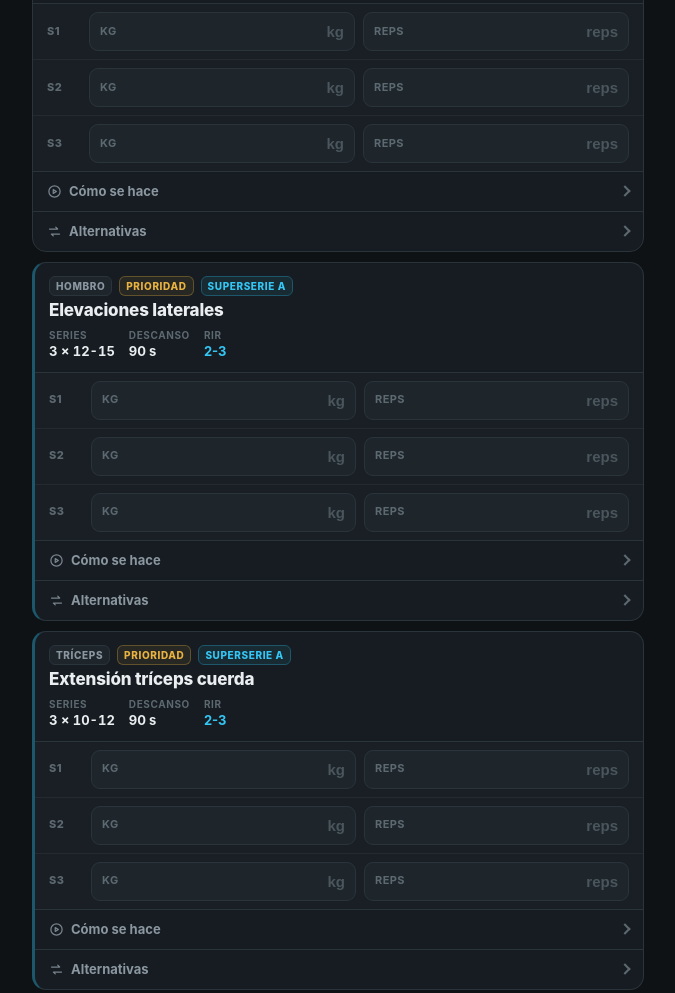
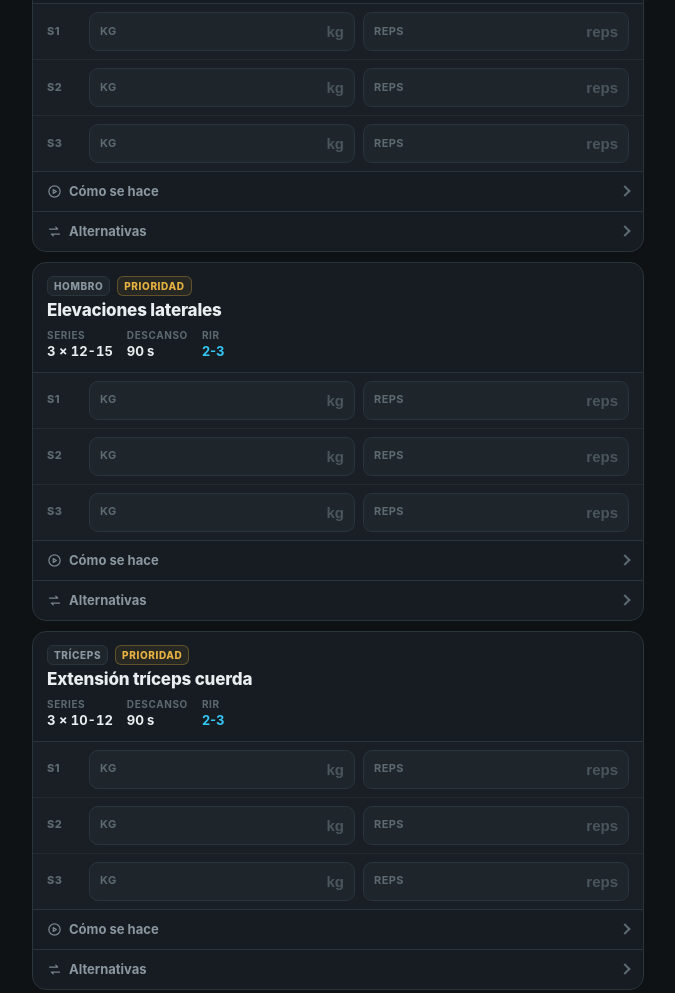
Before and after one commit to maxor69/rutina-cutting, a plain HTML site: page index.html in a window 1280 px wide. Shown: the part 912-1905 px from the top of the page, without its empty margins (302-977 px from the left). Drawn offline with Linux system fonts and the light colour scheme.

Commit message:
v2.2 — superseries fuera: series normales, una estacion a la vez
Las superseries mezclaban estaciones (mancuernas + polea), inviable en
gym comercial. Ahora todo es series normales con descanso completo (la
evidencia lo respalda: mas descanso = mas estimulo). Ejercicios recortados
a 4-5/dia para que igual entre en ~45 min. Balance bi/tri corregido.

Co-Authored-By: Claude Opus 4.8 (1M context) <noreply@anthropic.com>
Claude-Session: https://claude.ai/code/session_01PZQYpxFqvR9k6ce7cFxrBN

```diff
--- a/index.html
+++ b/index.html
@@ -311,7 +311,8 @@
       <ul class="tips">
         <li><b>Series efectivas, no relleno</b><small>Lo que crece es la serie dura (cerca del fallo) con tensión y rango completo. 6-8 series duras por músculo/sesión es el punto óptimo; más suma fatiga sin beneficio (volumen basura). Por eso: menos ejercicios, mejor ejecutados.</small></li>
         <li><b>2 series base, 3 en prioritarios</b><small>Pecho, espalda, hombro y brazos llevan la serie extra. Piernas 2x/semana en mantenimiento.</small></li>
-        <li><b>Descansos</b><small>Compuestos 2.5-3 min, superserie/aislados 90 s. Descanso largo = más estímulo por serie, necesitas menos series (Schoenfeld 2016).</small></li>
+        <li><b>Descansos</b><small>Compuestos 2.5-3 min, accesorios/aislados 90 s. Un ejercicio a la vez, sin apurar. Descanso largo = más estímulo por serie (Schoenfeld 2016).</small></li>
+        <li><b>Superseries: opcional</b><small>La rutina va toda en series normales, una estación a la vez (no tienes que ocupar dos aparatos). Solo encadena dos ejercicios si comparten la MISMA estación (misma polea o mismas mancuernas).</small></li>
         <li><b>Rango y estiramiento</b><small>Controla la fase de estiramiento (abajo). Entrenar el músculo estirado da igual o más crecimiento (Wolf 2024).</small></li>
         <li><b>Tempo</b><small>2 s de bajada controlada, ~1 s de subida. Sin rebotes.</small></li>
         <li><b>Progresión</b><small>Completas el tope de reps en todas las series al RIR objetivo → subes 2.5-5% la próxima vez.</small></li>
@@ -370,8 +371,8 @@ var DAYS=[
   ex:[
    E("Press banca barra","Pecho",3,"5-8","3 min",1,"",["Press mancuernas neutro","Press en máquina","Smith"],"Escápulas retraídas y pies firmes. Baja la barra al esternón sintiendo el estiramiento del pecho, empuja sin despegar los glúteos.","press de banca con barra tecnica"),
    E("Press inclinado mancuernas 30°","Pecho",3,"8-10","2.5 min",1,"",["Inclinado en Smith","Máquina inclinada"],"Banco a 30°. Baja hasta un buen estiramiento del pecho (esa fase estirada es la que más crece), sube sin chocar las mancuernas.","press inclinado con mancuernas"),
-   E("Elevaciones laterales","Hombro",3,"12-15","90 s",1,"A",["Polea unilateral","Máquina lateral"],"Codos algo flexionados. Sube guiando con los codos hasta la altura del hombro, baja lento controlando.","elevaciones laterales tecnica"),
-   E("Extensión tríceps cuerda","Tríceps",3,"10-12","90 s",1,"A",["Barra EZ","Press francés"],"Codos pegados al torso. Extiende completo separando la cuerda al final, controla la subida.","extension de triceps en polea con cuerda")
+   E("Elevaciones laterales","Hombro",3,"12-15","90 s",1,"",["Polea unilateral","Máquina lateral"],"Codos algo flexionados. Sube guiando con los codos hasta la altura del hombro, baja lento controlando.","elevaciones laterales tecnica"),
+   E("Extensión tríceps cuerda","Tríceps",3,"10-12","90 s",1,"",["Barra EZ","Press francés"],"Codos pegados al torso. Extiende completo separando la cuerda al final, controla la subida.","extension de triceps en polea con cuerda")
   ]},
  {code:"D2",short:"Tracción",title:"Tracción · Espalda + Bíceps + Delt post.",
   cardio:"Caminadora 15-20 min · 5.0-5.5 km/h · inclinación 5-7% · zona 2",
@@ -379,8 +380,8 @@ var DAYS=[
   ex:[
    E("Jalón al pecho / dominadas asistidas","Espalda",3,"8-10","2.5 min",1,"",["Jalón agarre neutro","Máquina jalón"],"Pecho arriba. Estira bien arriba, lleva la barra al pecho tirando con los codos hacia abajo, sin balancearte.","jalon al pecho tecnica espalda"),
    E("Remo pesado (barra, T o Hammer)","Espalda",3,"8-10","2.5-3 min",1,"",["Remo polea baja","Remo mancuerna unilateral"],"Espalda neutra. Estira al frente, tira hacia el ombligo apretando la escápula, sin tirón lumbar.","remo con barra tecnica"),
-   E("Face pull","Delt post.",3,"12-15","90 s",0,"A",["Reverse pec deck"],"Tira la cuerda hacia la frente separando las manos, codos altos, aprieta atrás.","face pull tecnica"),
-   E("Curl inclinado mancuernas","Bíceps",3,"10-12","90 s",1,"A",["Curl polea baja"],"Banco inclinado, brazos detrás del cuerpo (bíceps estirado). Sube sin mover el codo, estira completo abajo.","curl inclinado con mancuernas biceps"),
+   E("Face pull","Delt post.",3,"12-15","90 s",0,"",["Reverse pec deck"],"Tira la cuerda hacia la frente separando las manos, codos altos, aprieta atrás.","face pull tecnica"),
+   E("Curl inclinado mancuernas","Bíceps",3,"10-12","90 s",1,"",["Curl polea baja"],"Banco inclinado, brazos detrás del cuerpo (bíceps estirado). Sube sin mover el codo, estira completo abajo.","curl inclinado con mancuernas biceps"),
    E("Curl martillo","Bíceps",2,"10-12","90 s",1,"",["Mancuernas"],"Agarre neutro (martillo). Sube sin balancear, control total en la bajada.","curl martillo con mancuernas")
   ]},
  {code:"D3",short:"Pierna",title:"Pierna · Cuádriceps + Glúteo + Core",
@@ -389,8 +390,8 @@ var DAYS=[
   ex:[
    E("Prensa inclinada o Hack squat","Cuádriceps",3,"8-12","3 min",0,"",["Sentadilla goblet","Smith"],"Pies a media plataforma. Baja profundo (buen estiramiento del cuádriceps) sin despegar la cadera, empuja con el talón.","prensa de pierna tecnica"),
    E("Búlgara o zancadas","Glúteo",2,"10-12 /pierna","2 min",0,"",["Prensa unilateral"],"Pie trasero elevado. Baja recto y profundo con el torso firme, empuja con la pierna delantera.","sentadilla bulgara tecnica"),
-   E("Extensión de cuádriceps","Cuádriceps",2,"12-15","90 s",0,"A",["Unilateral"],"Aprieta el cuádriceps 1 s arriba, baja controlado, no dejes caer el peso.","extension de cuadriceps maquina"),
-   E("Elevación de pantorrilla","Pantorrilla",2,"12-20","90 s",0,"A",["En prensa","Sentado"],"Rango completo: estira bien abajo, sube a la punta del pie, pausa arriba.","elevacion de pantorrilla gemelos"),
+   E("Extensión de cuádriceps","Cuádriceps",2,"12-15","90 s",0,"",["Unilateral"],"Aprieta el cuádriceps 1 s arriba, baja controlado, no dejes caer el peso.","extension de cuadriceps maquina"),
+   E("Elevación de pantorrilla","Pantorrilla",2,"12-20","90 s",0,"",["En prensa","Sentado"],"Rango completo: estira bien abajo, sube a la punta del pie, pausa arriba.","elevacion de pantorrilla gemelos"),
    E("Woodchopper en polea","Core",3,"10-12 /lado","90 s",0,"",["Ab-wheel","Elevación rodillas colgado"],"Gira desde el core llevando la polea de arriba a abajo en diagonal, cadera estable.","woodchopper en polea core")
   ]},
  {code:"D4",short:"Upper",title:"Upper · Pecho + Espalda + Hombro + Brazo",
@@ -399,20 +400,18 @@ var DAYS=[
   ex:[
    E("Press inclinado máquina/mancuernas","Pecho",3,"8-12","2.5 min",1,"",["Smith inclinado"],"Ajusta el asiento para que las manijas queden a media altura del pecho. Baja hasta estirar, empuja controlado.","press inclinado en maquina pecho"),
    E("Remo o jalón (el que no priorizaste el D2)","Espalda",3,"8-12","2.5 min",1,"",["Máquina Hammer","Polea"],"Estira al frente, aprieta la escápula al tirar, control total en la vuelta.","remo en maquina espalda"),
-   E("Aperturas pec deck","Pecho",3,"12-15","90 s",0,"A",["Cruces en polea"],"Codos a la altura del pecho. Junta apretando el pecho, abre lento hasta estirar bien.","aperturas en pec deck"),
-   E("Elevaciones laterales","Hombro",3,"12-15","90 s",1,"A",["Máquina lateral"],"Codos algo flexionados. Sube guiando con los codos hasta la altura del hombro, baja lento.","elevaciones laterales tecnica"),
-   E("Extensión tríceps","Tríceps",3,"10-12","90 s",1,"B",["Variantes en polea"],"Codos fijos al torso. Extiende completo y controla la subida.","extension de triceps en polea"),
-   E("Curl bíceps","Bíceps",3,"10-12","90 s",1,"B",["Curl polea"],"Sube sin mover el codo, aprieta arriba, estira completo abajo.","curl de biceps con barra")
+   E("Elevaciones laterales","Hombro",3,"12-15","90 s",1,"",["Máquina lateral"],"Codos algo flexionados. Sube guiando con los codos hasta la altura del hombro, baja lento.","elevaciones laterales tecnica"),
+   E("Extensión tríceps","Tríceps",3,"10-12","90 s",1,"",["Variantes en polea"],"Codos fijos al torso. Extiende completo y controla la subida.","extension de triceps en polea"),
+   E("Curl bíceps","Bíceps",3,"10-12","90 s",1,"",["Curl polea"],"Sube sin mover el codo, aprieta arriba, estira completo abajo.","curl de biceps con barra")
   ]},
  {code:"D5",short:"Posterior",title:"Posterior · Glúteo/Femoral + Brazo + Core",
   cardio:"Caminadora 25-30 min · 5.0-6.0 km/h · inclinación 6-9% · zona 2 (o HIIT 6-8×1 min opcional)",
   warm:["Caminata suave 3 min","Puente de glúteo 2×10","Buenos días ligeros 2×10"],
   ex:[
    E("Peso muerto rumano","Femoral",3,"8-10","3 min",0,"",["RDL con mancuernas","Buenos días en máquina"],"Rodillas casi rectas. Empuja la cadera atrás bajando la barra pegada a la pierna hasta un buen estiramiento del femoral, sube apretando glúteo.","peso muerto rumano tecnica"),
-   E("Curl femoral máquina","Femoral",2,"10-12","90 s",0,"A",["Nórdico asistido","Fitball"],"Talones al rodillo. Curl completo apretando el femoral, baja lento estirando.","curl femoral tumbado maquina"),
-   E("Hip thrust o patada de glúteo","Glúteo",2,"10-12","90 s",0,"A",["Puente en máquina","Abductor"],"Barra en la cadera. Empuja con el talón hasta alinear tronco y muslo, aprieta glúteo arriba 1 s.","hip thrust tecnica gluteo"),
-   E("Curl barra Z","Bíceps",3,"10-12","90 s",1,"B",["Curl polea"],"Codos fijos al torso. Sube sin balancear, control en la bajada, estira abajo.","curl con barra z biceps"),
-   E("Fondos en banco o press cerrado","Tríceps",3,"10-12","90 s",1,"B",["Tríceps polea"],"Manos al borde del banco. Baja flexionando el codo hasta estirar, empuja con el tríceps.","fondos en banco para triceps"),
+   E("Curl femoral máquina","Femoral",2,"10-12","90 s",0,"",["Nórdico asistido","Fitball"],"Talones al rodillo. Curl completo apretando el femoral, baja lento estirando.","curl femoral tumbado maquina"),
+   E("Hip thrust o patada de glúteo","Glúteo",2,"10-12","90 s",0,"",["Puente en máquina","Abductor"],"Barra en la cadera. Empuja con el talón hasta alinear tronco y muslo, aprieta glúteo arriba 1 s.","hip thrust tecnica gluteo"),
+   E("Fondos en banco o press cerrado","Tríceps",3,"10-12","90 s",1,"",["Tríceps polea"],"Manos al borde del banco. Baja flexionando el codo hasta estirar, empuja con el tríceps.","fondos en banco para triceps"),
    E("Crunch cableado","Core",3,"12-15","90 s",0,"",["Elevación de piernas colgado"],"Redondea la espalda bajando con el abdomen, no tires con los brazos, aprieta abajo.","crunch en polea abdominales")
   ]}
 ];
--- a/sw.js
+++ b/sw.js
@@ -1,4 +1,4 @@
-const CACHE = 'rutina-cutting-v3';
+const CACHE = 'rutina-cutting-v4';
 const ASSETS = ['./', './index.html', './manifest.json', './icon-192.png', './icon-512.png', './apple-touch-icon.png'];
 
 self.addEventListener('install', e => {
```
